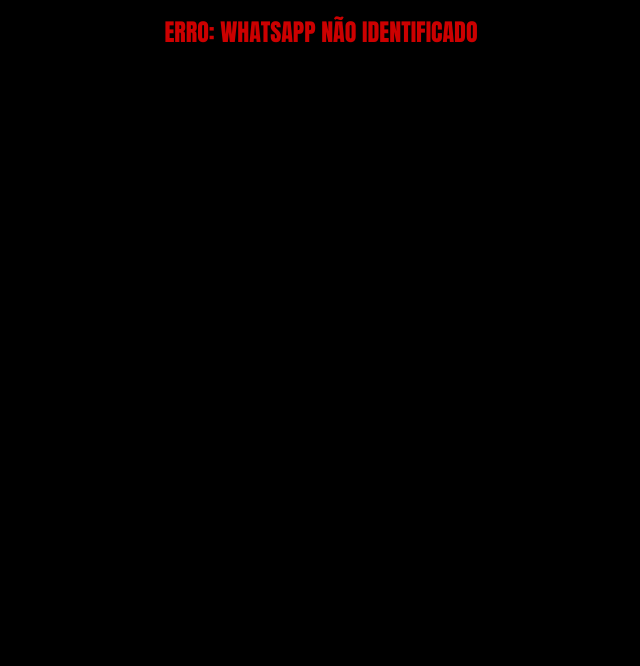
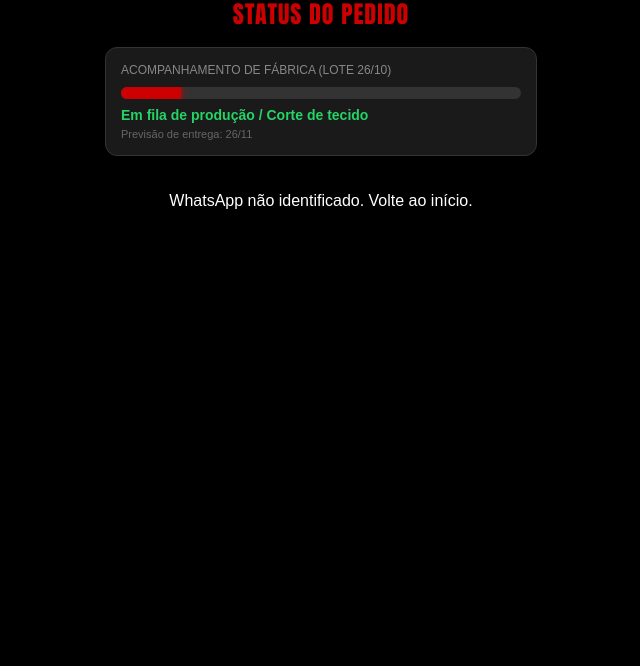
Before and after one commit to jordanmoraes22/camisa-time, a plain HTML site: page pagamento.html in a window 1280 px wide. Shown: the part 134-800 px from the top of the page, without its empty margins (319-959 px from the left). Drawn offline with Linux system fonts and the light colour scheme.

Commit message:
Update pagamento.html
V3.0

```diff
--- a/pagamento.html
+++ b/pagamento.html
@@ -2,16 +2,24 @@
 <html lang="pt-br">
 <head>
 <meta charset="UTF-8">
-<title>Pagamento - Trem do Ódio</title>
+<title>Acompanhamento - Trem do Ódio</title>
 <meta name="viewport" content="width=device-width,initial-scale=1">
 <style>
     :root{--red:#cc0000;--black:#000;--gray:#1a1a1a}
     body{background:var(--black);color:#fff;font-family:sans-serif;margin:0;padding:15px;display:flex;flex-direction:column;align-items:center}
-    .logo{width:120px;margin-bottom:10px}
-    h2{font-family:'Impact';color:var(--red);text-transform:uppercase;margin-bottom:20px}
+    .logo{width:100px;margin-bottom:10px}
+    h2{font-family:'Impact';color:var(--red);text-transform:uppercase;margin-bottom:15px;letter-spacing:1px}
+
+    /* BARRA DE PROGRESSO */
+    .status-producao{background:var(--gray);width:100%;max-width:400px;padding:15px;border-radius:12px;margin-bottom:20px;border:1px solid #333}
+    .status-titulo{font-size:12px;color:#888;text-transform:uppercase;margin-bottom:10px;display:block}
+    .barra-bg{background:#333;height:12px;border-radius:10px;overflow:hidden;margin-bottom:8px}
+    .barra-fill{background:var(--red);height:100%;width:0%;transition:width 1s ease-in-out;box-shadow: 0 0 10px var(--red)}
+    .status-fase{font-weight:bold;font-size:14px;color:#25d366}
+
     #containerPedidos{width:100%;max-width:400px}
     .card{background:var(--gray);padding:20px;border-radius:12px;border-top:4px solid var(--red);margin-bottom:20px}
-    .resumo{text-align:left;background:#000;padding:12px;border-radius:8px;font-size:14px;line-height:1.5;margin-bottom:15px}
+    .resumo{text-align:left;background:#000;padding:12px;border-radius:8px;font-size:13px;line-height:1.5;margin-bottom:15px}
     .btn{width:100%;padding:14px;margin:5px 0;border:none;border-radius:8px;font-weight:bold;cursor:pointer;display:flex;justify-content:space-between;font-size:12px}
     .btn-pix{background:#333;color:#fff}
     .btn-total{background:var(--red);color:#fff}
@@ -22,29 +30,45 @@
 <body>
 
 <img src="Logo.png" class="logo">
-<h2 id="mainStatus">BUSCANDO PEDIDOS...</h2>
+<h2>STATUS DO PEDIDO</h2>
+
+<!-- BARRA DE PRODUÇÃO GLOBAL -->
+<div class="status-producao">
+    <span class="status-titulo">Acompanhamento de Fábrica (Lote 26/10)</span>
+    <div class="barra-bg">
+        <div id="progressFill" class="barra-fill"></div>
+    </div>
+    <div id="txtFase" class="status-fase">Pedido enviado para a MS Esportes</div>
+    <div style="font-size:11px; color:#666; margin-top:5px">Previsão de entrega: 26/11</div>
+</div>
 
 <div id="containerPedidos"></div>
 
 <script>
+/* --- CONFIGURAÇÃO DA PRODUÇÃO (MUDE AQUI QUANDO EVOLUIR) --- */
+const PRODUCAO_PERCENT = 15; // Mude de 0 a 100
+const PRODUCAO_TEXTO = "Em fila de produção / Corte de tecido"; // Frase que aparece abaixo da barra
+
+/* --- DADOS TÉCNICOS --- */
 const SCRIPT_URL = "https://script.google.com/macros/s/AKfycbyb8QC2CaDZXGdSrHUNTbsdwlxrNUVoUVLV8bNUTMnSXTuF-qvGG2uwMqCkZgs4dYiemg/exec";
-
-// SUAS CHAVES PIX EXATAS
 const PIX_3770 = "00020126360014br.gov.bcb.pix0114+5531991595612520400005303986540537.705802BR5913Jordan Moraes6009Sao Paulo62230519daqr2178720775081876304744C";
 const PIX_7540 = "00020126360014br.gov.bcb.pix0114+5531991595612520400005303986540575.405802BR5913Jordan Moraes6009Sao Paulo62230519daqr217872077545874630494B4";
 
+// Aplicar progresso
+document.getElementById('progressFill').style.width = PRODUCAO_PERCENT + "%";
+document.getElementById('txtFase').innerText = PRODUCAO_TEXTO;
+
 async function carregarPedidos(){
     const zap = localStorage.getItem('user_whatsapp');
-    if(!zap){ document.getElementById('mainStatus').innerText = "ERRO: WHATSAPP NÃO IDENTIFICADO"; return; }
+    if(!zap){ document.getElementById('containerPedidos').innerHTML = "<p style='text-align:center'>WhatsApp não identificado. Volte ao início.</p>"; return; }
 
     try {
         const r = await fetch(SCRIPT_URL, { method: 'POST', body: JSON.stringify({action: "GET_ORDER", whatsapp: zap}) });
         const res = await r.json();
 
         if(res.status === 'success' && res.data.length > 0){
-            document.getElementById('mainStatus').innerText = "PEDIDOS ENCONTRADOS";
             const container = document.getElementById('containerPedidos');
-            container.innerHTML = ""; // limpa
+            container.innerHTML = "";
 
             res.data.forEach((p, index) => {
                 const falta = 75.4 - p.valorPago;
@@ -52,7 +76,7 @@ async function carregarPedidos(){
                 card.className = 'card';
                 card.innerHTML = `
                     <div class="resumo">
-                        <b>PEDIDO #${index + 1} - ${p.nome}</b><br>
+                        <b>MEU ITEM #${index + 1} - ${p.nome}</b><br>
                         👕 Camisa: ${p.camisaNome.toUpperCase()} (${p.camisaNumero})<br>
                         📏 Tamanho: ${p.tamanho}<br>
                         💰 Total: R$ 75,40 | <span style="color:#25d366">Pago: R$ ${p.valorPago.toLocaleString('pt-BR',{minimumFractionDigits:2})}</span>
@@ -65,7 +89,7 @@ async function carregarPedidos(){
                         <button class="btn btn-total" onclick="copiarPix('${falta <= 37.7 ? PIX_3770 : PIX_7540}', ${index})">
                             <span>PAGAR RESTANTE</span><span>R$ ${falta.toLocaleString('pt-BR',{minimumFractionDigits:2})}</span>
                         </button>
-                    ` : '<div style="color:#25d366; font-weight:bold; margin:10px 0">PEDIDO TOTALMENTE PAGO! ✅</div>'}
+                    ` : '<div style="color:#25d366; font-weight:bold; margin:10px 0; font-size:14px">PAGAMENTO CONCLUÍDO! ✅</div>'}
 
                     <div id="pixBox-${index}" class="pix-box"><b>PIX COPIADO! ✅</b><br><br><span></span></div>
 
@@ -76,9 +100,9 @@ async function carregarPedidos(){
                 container.appendChild(card);
             });
         } else {
-            document.getElementById('mainStatus').innerText = "NENHUM PEDIDO ENCONTRADO";
+            container.innerHTML = "<p>Nenhum pedido encontrado para este número.</p>";
         }
-    } catch(e) { document.getElementById('mainStatus').innerText = "ERRO AO CARREGAR"; }
+    } catch(e) { }
 }
 
 function copiarPix(codigo, idx){
```
